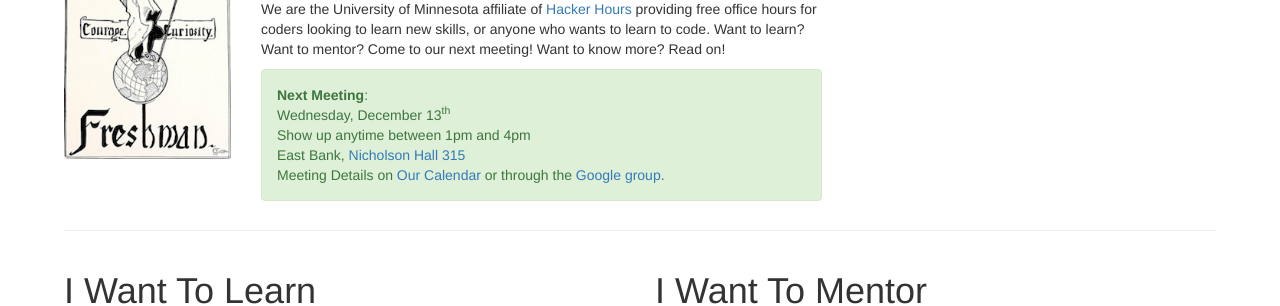
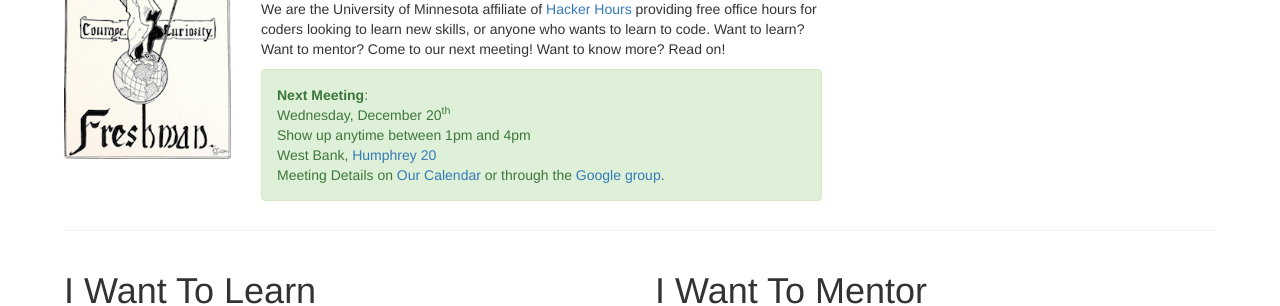
Before and after one commit to umnhackerhours/umnhackerhours.github.io, a Jekyll site: the page built from index.markdown, in a window 1280 px wide. Shown: the part 175-481 px from the top of the page. Built offline with Jekyll 4.4.1, drawn with Linux system fonts in a browser that asks for light colours.

Commit message:
2017-12-20

```diff
--- a/index.markdown
+++ b/index.markdown
@@ -13,13 +13,13 @@ description: Home
       <div class="alert alert-success" role="alert">
         <a class="anchor" id="next_meeting"></a>
         <strong>Next Meeting</strong>:<br />
-        Wednesday, December 13<sup>th</sup><br />
+        Wednesday, December 20<sup>th</sup><br />
         Show up anytime between 1pm and 4pm<br />
         <!-- East Bank, <a href="https://roomsearch.umn.edu/roomsearch/#/rooms/154a5d45-e466-45c9-b64b-309de60e9e5d">Nicholson Hall 315</a><br /> -->
         <!-- West Bank, <a href="https://roomsearch.umn.edu/roomsearch/#/rooms/f8667449-84f5-4392-9607-ae9f2335ef5b">Humphrey 20</a><br /> -->
         <!-- St. Paul, <a href="https://roomsearch.umn.edu/roomsearch/#/rooms/236c88ec-0616-496e-bdfa-7d3b96ee9e33">Borlaug Hall 365</a><br /> -->
 
-        East Bank, <a href="https://roomsearch.umn.edu/roomsearch/#/rooms/154a5d45-e466-45c9-b64b-309de60e9e5d">Nicholson Hall 315</a><br />
+        West Bank, <a href="https://roomsearch.umn.edu/roomsearch/#/rooms/f8667449-84f5-4392-9607-ae9f2335ef5b">Humphrey 20</a><br />
         Meeting Details on <a href="https://www.google.com/calendar/embed?src=umn.edu_ii9odmho4m63bsq19879mu0iis%40group.calendar.google.com&ctz=America/Chicago">Our Calendar</a> or through the <a href='https://groups.google.com/a/umn.edu/d/hackerhours'>Google group</a>.
       </div>
     </div>
```
